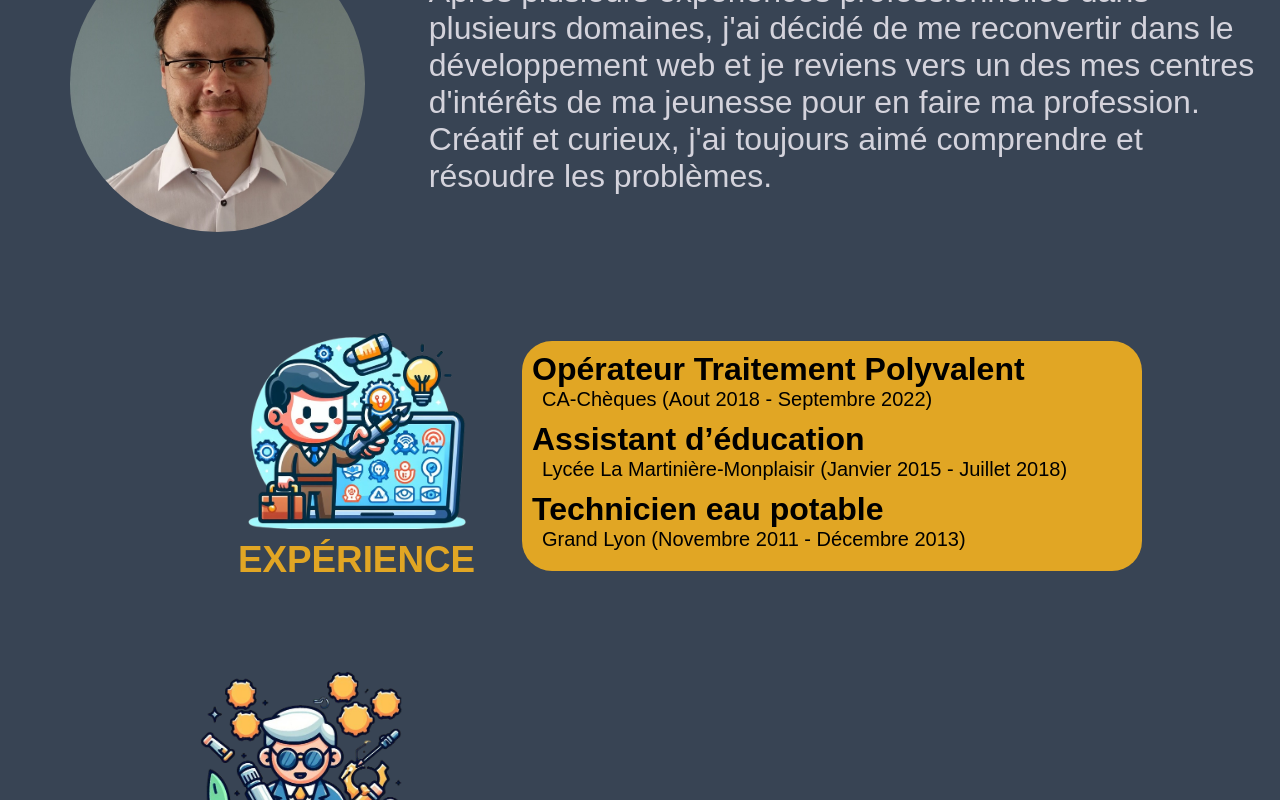
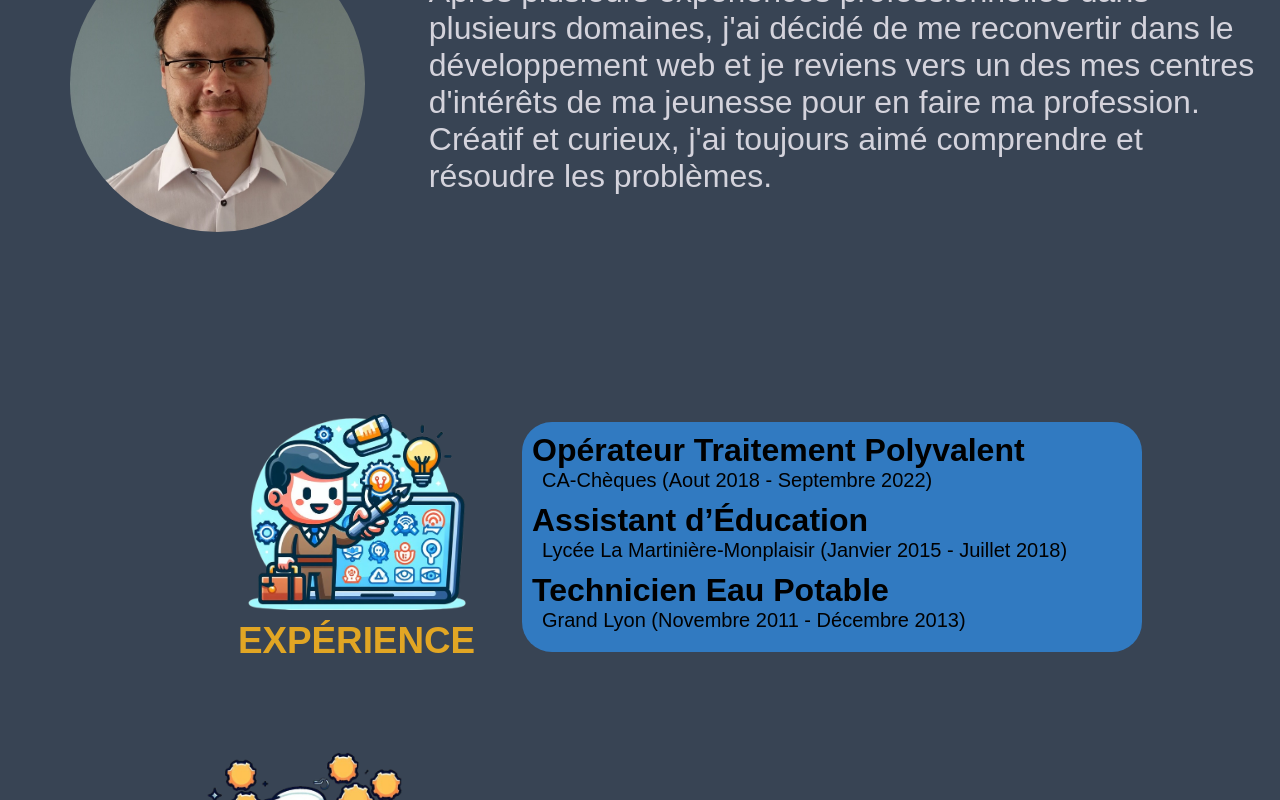
Before and after one commit to DarkImperator/My_portfolio, a React (Vite) app: page / in a window 1280 px wide. Both pictures are taken after a click on the picture 218 px from the left and 1314 px from the top of the page. Shown: the part 914-1714 px from the top of the page. Built offline with nearby package versions, Linux system fonts and the light colour scheme; a web font is replaced by a local one.

Commit message:
bug fix & mistakes corrections

```diff
--- a/src/components/skills.jsx
+++ b/src/components/skills.jsx
@@ -51,11 +51,11 @@ const Skills = () => {
                 <p>CA-Chèques (Aout 2018 - Septembre 2022)</p>
               </div>
               <div>
-                <span>Assistant d’éducation</span>
+                <span>Assistant d’Éducation</span>
                 <p>Lycée La Martinière-Monplaisir (Janvier 2015 - Juillet 2018)</p>
               </div>
               <div>
-                <span>Technicien eau potable</span>
+                <span>Technicien Eau Potable</span>
                 <p>Grand Lyon (Novembre 2011 - Décembre 2013)</p>
               </div>
             </div>
@@ -80,11 +80,11 @@ const Skills = () => {
                 <p>
                   <strong>Formation développeur Web et Web mobile</strong>
                   <br />
-                  HTML, CSS, JavaScript, DOM, React, Express (NodeJS), SQL
+                  HTML, CSS, JavaScript, DOM, React, Express, NodeJS, SQL
                 </p>
               </div>
               <div>
-                <span>Licence géologie - 2011</span>
+                <span>Licence Géologie - 2011</span>
                 <p></p>
               </div>
               <div>
@@ -109,7 +109,7 @@ const Skills = () => {
           <div className="expandedContent">
             <div className="logoExperienceContainer">
               <div className="titleContainerExperience">
-                <h2>Languages / Frameworks & Logiciels et outils</h2>
+                <h2>Langages / Frameworks & Logiciels et outils</h2>
               </div>
               <div className="logoContainer">
                 <div className="divLeft">
--- a/src/components/skills.scss
+++ b/src/components/skills.scss
@@ -12,7 +12,7 @@
   &.expanded {
     flex-direction: column;
     align-items: flex-start;
-    height: 100%;
+    height: 150vh;
   }
 
   #titleH1 {
@@ -75,7 +75,7 @@
     justify-content: center;
     align-items: flex-start;
     border-radius: 30px;
-    background-color: $yellow-color;
+    background-color: $blueLight-color;
     color: black;
     padding: 10px;
 
@@ -96,7 +96,7 @@
     display: flex;
     flex-direction: column;
     justify-content: center;
-    background-color: $yellow-color;
+    background-color: $blueLight-color;
     border-radius: 30px;
     color: black;
 
--- a/src/components/skillsResp.jsx
+++ b/src/components/skillsResp.jsx
@@ -47,7 +47,7 @@ const skillsResp = () => {
               <p></p>
             </div>
             <div>
-              <span>Licence géologie - 2011</span>
+              <span>Licence Géologie - 2011</span>
               <p></p>
             </div>
             <div>
@@ -71,11 +71,11 @@ const skillsResp = () => {
               <p>CA-Chèques (Aout 2018 - Septembre 2022)</p>
             </div>
             <div>
-              <span>Assistant d’éducation</span>
+              <span>Assistant d’Éducation</span>
               <p>Lycée La Martinière-Monplaisir (Janvier 2015 - Juillet 2018)</p>
             </div>
             <div>
-              <span>Technicien eau potable</span>
+              <span>Technicien Eau Potable</span>
               <p>Grand Lyon (Novembre 2011 - Décembre 2013)</p>
             </div>
           </div>
@@ -91,7 +91,7 @@ const skillsResp = () => {
           </div>
           <div className="logoCompetenceCarousel">
             <div className="titleContainerExperienceCarousel">
-              <h1>Languages / Frameworks</h1>
+              <h1>Langages / Frameworks</h1>
             </div>
             <div className="logosCarousel">
               <div className="logos">
--- a/src/components/skillsResp.scss
+++ b/src/components/skillsResp.scss
@@ -27,7 +27,7 @@
       flex-direction: column;
       padding: 15px;
       border-radius: 30px;
-      background-color: $yellow-color;
+      background-color: $blueLight-color;
       transition: ease-out 0.3s;
 
       span {
@@ -41,14 +41,14 @@
       }
 
       strong:nth-child(3){
-        color: red;
+        color: $yellow-color;
       }
     }
 
     .logoCompetenceCarousel {
       display: flex;
       flex-direction: column;
-      background-color: $yellow-color;
+      background-color: $blueLight-color;
       border-radius: 30px;
       margin-bottom: 5px;
 
```
